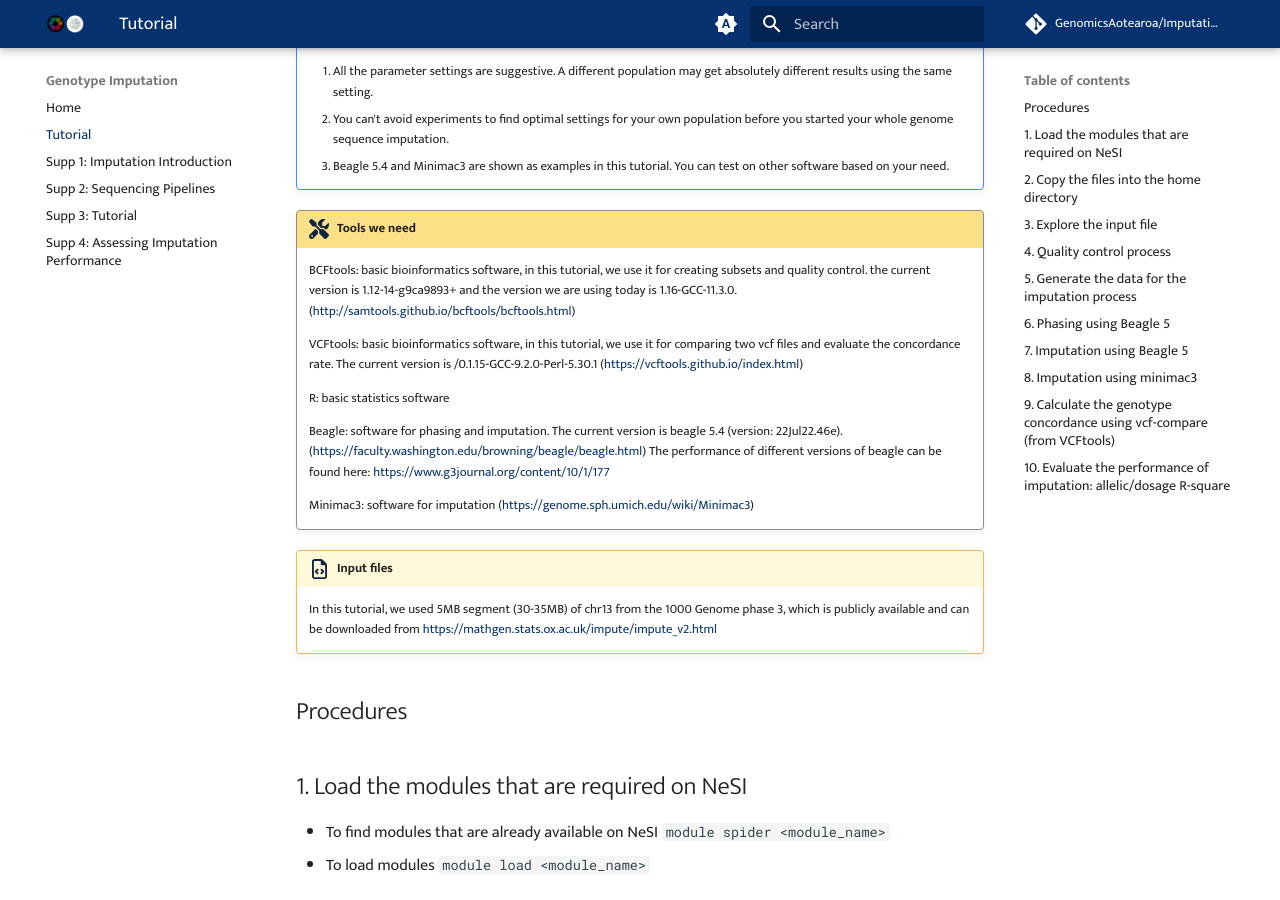
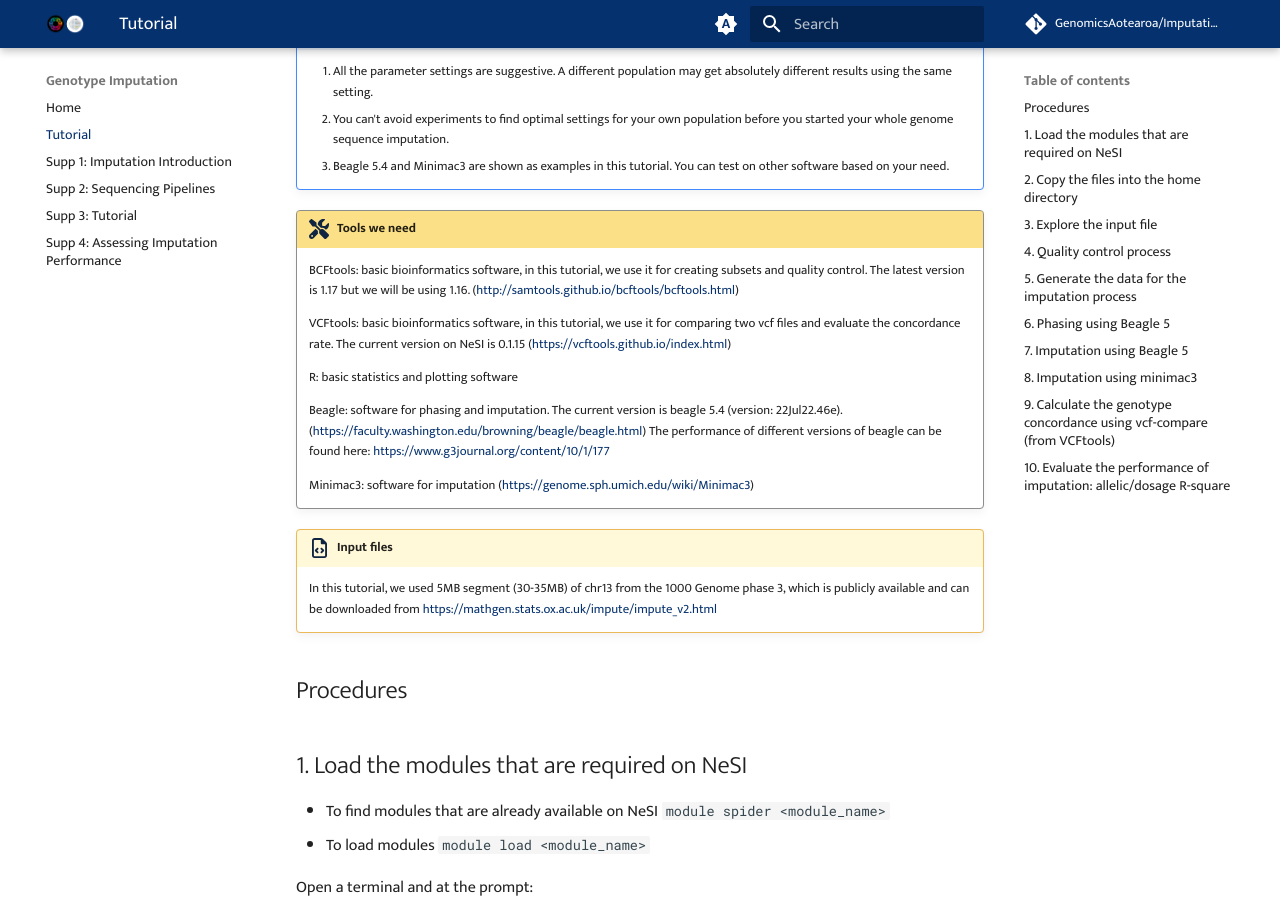
Before and after one commit to GenomicsAotearoa/Imputation-workshop, an MkDocs documentation site: the page built from docs/1_tutorial.md, in a window 1280 px wide and 900 px high, scrolled down 325 px. Built offline with MkDocs 1.6.1 and Material for MkDocs 9.7.7, drawn with Linux system fonts in a browser that asks for light colours; comment, search, counter and statistics services are not loaded.

Commit message:
Update 1_tutorial.md
Updating modules

```diff
--- a/docs/1_tutorial.md
+++ b/docs/1_tutorial.md
@@ -15,11 +15,11 @@
 
 !!! screwdriver-wrench "Tools we need"
 
-    BCFtools: basic bioinformatics software, in this tutorial, we use it for creating subsets and quality control. the current version is 1.12-14-g9ca9893+ and the version we are using today is 1.16-GCC-11.3.0. ([http://samtools.github.io/bcftools/bcftools.html](http://samtools.github.io/bcftools/bcftools.html))
+    BCFtools: basic bioinformatics software, in this tutorial, we use it for creating subsets and quality control. The latest version is 1.17 but we will be using 1.16. ([http://samtools.github.io/bcftools/bcftools.html](http://samtools.github.io/bcftools/bcftools.html))
 
-    VCFtools: basic bioinformatics software, in this tutorial, we use it for comparing two vcf files and evaluate the concordance rate. The current version is /0.1.15-GCC-9.2.0-Perl-5.30.1 ([https://vcftools.github.io/index.html](https://vcftools.github.io/index.html))
+    VCFtools: basic bioinformatics software, in this tutorial, we use it for comparing two vcf files and evaluate the concordance rate. The current version on NeSI is 0.1.15 ([https://vcftools.github.io/index.html](https://vcftools.github.io/index.html))
 
-    R: basic statistics software
+    R: basic statistics and plotting software
 
     Beagle: software for phasing and imputation. The current version is beagle 5.4 (version: 22Jul22.46e). ([https://faculty.washington.edu/browning/beagle/beagle.html](https://faculty.washington.edu/browning/beagle/beagle.html)) The performance of different versions of beagle can be found here: https://www.g3journal.org/content/10/1/177
 
```
